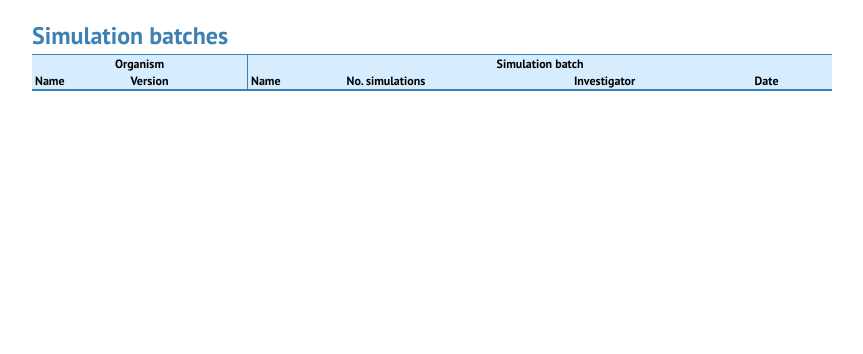
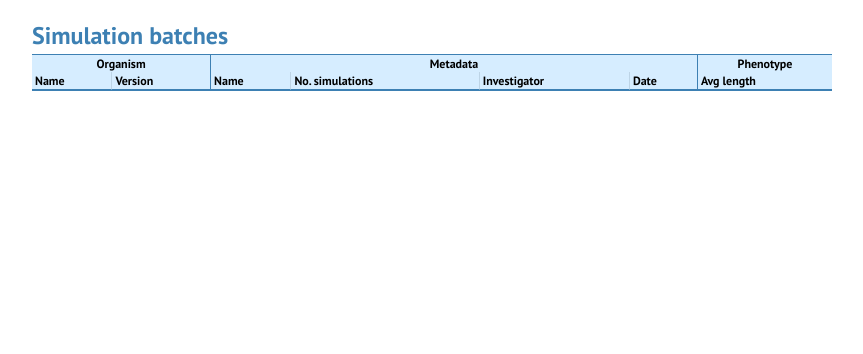
Before and after one commit to CovertLab/WholeCellSimDB, a Django app: template wcdbweb/templates/list_simulation_batches.html in a window 1280 px wide. Shown: the part 66-420 px from the top of the page, without its empty margins (208-1071 px from the left). Run offline with Django 3.2, Linux system fonts and the light colour scheme; the template is opened without the code that fills it, so the values that code supplies are empty.

Commit message:
adding list of all simulations; adding phenotype column to simulation batch list

```diff
--- a/wcdbweb/static/css/styles.css
+++ b/wcdbweb/static/css/styles.css
@@ -309,6 +309,10 @@ ul.jqtree-tree .jqtree-toggler {
 #content div table.table tr th, #content div table.table tr td{
     padding-right: 3px;
     padding-left: 3px;
+    border-right:1px solid #BDD4E6;
+}
+#content div table.table tr th:last-child, #content div table.table tr td:last-child{
+    border-right:none;
 }
 
 #content div tt{
@@ -332,10 +336,22 @@ ul.jqtree-tree .jqtree-toggler {
     text-align: right;
 }
 
-#content div table.list_batches thead tr:nth-child(1) th:nth-child(1),
-#content div table.list_batches thead tr:nth-child(2) th:nth-child(2),
-#content div table.list_batches tbody tr td:nth-child(2){
+#content div table.list_batches thead tr:nth-child(1) th:nth-child(1), #content div table.list_batches thead tr:nth-child(1) th:nth-child(2),
+#content div table.list_batches thead tr:nth-child(2) th:nth-child(2), #content div table.list_batches thead tr:nth-child(2) th:nth-child(6),
+#content div table.list_batches tbody tr td:nth-child(2), #content div table.list_batches tbody tr td:nth-child(6){
     border-right: 1px solid #3d80b3;
+}
+#content div table.list_batches tbody tr td:nth-child(4), #content div table.list_batches tbody tr td:nth-child(7){
+    text-align:right;
+}
+
+#content div table.list_simulations thead tr:nth-child(1) th:nth-child(1), #content div table.list_simulations thead tr:nth-child(1) th:nth-child(2), #content div table.list_simulations thead tr:nth-child(1) th:nth-child(3),
+#content div table.list_simulations thead tr:nth-child(2) th:nth-child(2), #content div table.list_simulations thead tr:nth-child(2) th:nth-child(4), #content div table.list_simulations thead tr:nth-child(2) th:nth-child(6),
+#content div table.list_simulations tbody tr td:nth-child(2),#content div table.list_simulations tbody tr td:nth-child(4),#content div table.list_simulations tbody tr td:nth-child(6){
+    border-right: 1px solid #3d80b3;
+}
+#content div table.list_simulations tbody tr td:nth-child(4), #content div table.list_simulations tbody tr td:nth-child(7){
+    text-align:right;
 }
 
 #content div table.list_batches_investigator thead tr:nth-child(1) th:nth-child(1),
--- a/wcdbweb/templates/base.html
+++ b/wcdbweb/templates/base.html
@@ -93,6 +93,7 @@ Created: 2013-09-13
                 <ul>
                 <li><a href="{% url wcdbweb.views.list_organisms %}">Organisms</a></li>
                 <li><a href="{% url wcdbweb.views.list_simulation_batches %}">Simulation batches</a></li>
+                <li><a href="{% url wcdbweb.views.list_simulations %}">Simulations</a></li>
                 <li><a href="{% url wcdbweb.views.list_investigators %}">Investigators</a></li>
                 </ul></li>
             <li class="spacer"/>
--- a/wcdbweb/templates/list_simulation_batches.html
+++ b/wcdbweb/templates/list_simulation_batches.html
@@ -20,7 +20,8 @@ Created: 2013-09-13
     <thead>
         <tr>
             <th colspan="2">Organism</th>
-            <th colspan="4">Simulation batch</th>
+            <th colspan="4">Metadata</th>
+            <th colspan="1">Phenotype</th>
         </tr>
         <tr>
             <th>Name</th>
@@ -29,6 +30,7 @@ Created: 2013-09-13
             <th>No. simulations</th>
             <th>Investigator</th>
             <th>Date</th>
+            <th>Avg length</th>
         </tr>
     </thead>
     <tbody>
@@ -40,6 +42,7 @@ Created: 2013-09-13
             <td>{{ batch.simulations.all|length }}</td>
             <td><a href="{% url wcdbweb.views.investigator id=batch.investigator.id %}">{{ batch.investigator.user.get_full_name }}</a></td>
             <td>{{ batch.date|date:"M j, Y" }}</td>
+            <td>{{ batch.length_avg }} </td>
         </tr>
         {% endfor %}
     </tbody>
--- a/wcdbweb/urls.py
+++ b/wcdbweb/urls.py
@@ -27,8 +27,9 @@ urlpatterns += patterns('wcdbweb.views',
     url(r'^organism/(?P<id>[0-9]+)/*$', 'organism'),
 
     #simulations
-    url(r'^list/batches/*$', 'list_simulation_batches'),
+    url(r'^list/batch/*$', 'list_simulation_batches'),
     url(r'^simulation_batch/(?P<id>[0-9]+)/*$', 'simulation_batch'),
+    url(r'^list/simulation/*$', 'list_simulations'),
     url(r'^simulation/(?P<id>[0-9]+)/*$', 'simulation'),
 
     #search
```
Also changed, not shown: wcdbweb/templates/list_simulations.html (added, +55 -0 lines), wcdbweb/views.py (+8 -1 lines).
